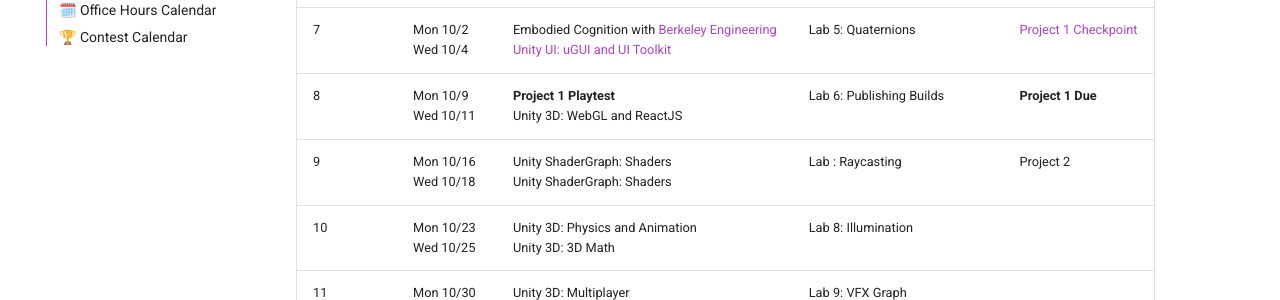
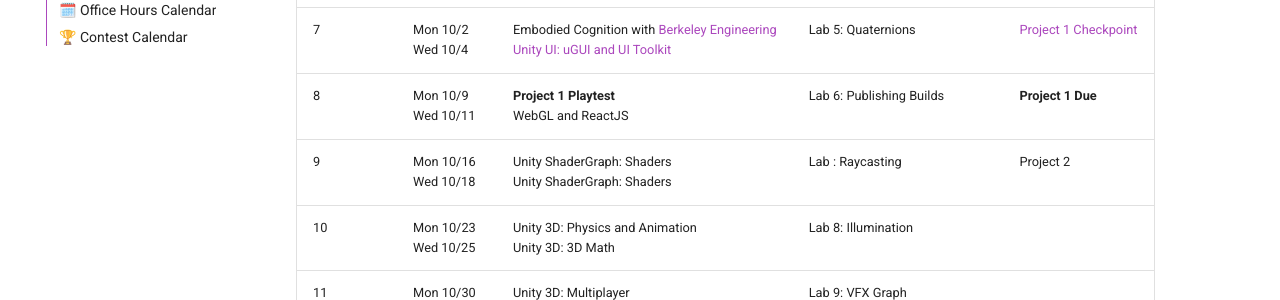
Before and after one commit to usc-ctin583/usc-ctin583.github.io, an MkDocs documentation site: the page built from docs/index.md, in a window 1280 px wide and 900 px high, scrolled down 561 px. Shown: the part 152-452 px from the top of the window. Built offline with MkDocs 1.6.1 and Material for MkDocs 9.7.7, drawn with Linux system fonts in a browser that asks for light colours.

Commit message:
modify WebGL lecture

```diff
--- a/docs/index.md
+++ b/docs/index.md
@@ -9,7 +9,7 @@
 | 5    | ==Mon 9/18== <br> ==Wed 9/20==   | ==Spatial Design with [Niantic Labs (RSVP)](https://calendar.google.com/calendar/event?action=TEMPLATE&tmeid=a2tjZGhsdTdrZjlzM2Q5NTNwYjRndXRmb2sgZGVib3JhaHl1ZW4yMDE2QGJlcmtlbGV5LmVkdQ&tmsrc=deborahyuen2016%40berkeley.edu)== <br> ==C#: Arrays, Coroutines, Recursion== | ==[Lab 3: Classes and Coroutines](Labs/lab3.md)== |
 | 6    |==Mon 9/25== <br> ==Wed 9/27==   | ==[Unity 3D: Player Movement and Collisions](https://www.icloud.com/keynote/01bSAfmd7C45UrRFrT-p8Ezeg#Lecture6)== <br> ==[Unity 3D: Object Oriented Programming](https://www.icloud.com/keynote/0920OrQoVdzLeXbAZZYG6Jp4g#Lecture6)== | ==[Lab 4: Generics and Inheritence](Labs/lab4.md)==| [Project 1: Advocacy](./Projects/project1.md) |
 | 7    | Mon 10/2 <br> Wed 10/4   | Embodied Cognition with [Berkeley Engineering](https://bid.berkeley.edu/) <br> [Unity UI: uGUI and UI Toolkit](https://www.icloud.com/keynote/05dxP82d9x9mFhNSfsZrNJTAA#Lecture7) | Lab 5: Quaternions | [Project 1 Checkpoint](./Projects/project1checkpoint.md) |
-| 8    | Mon 10/9 <br> Wed 10/11  | **Project 1 Playtest** <br> Unity 3D: WebGL and ReactJS | Lab 6: Publishing Builds | **Project 1 Due** |
+| 8    | Mon 10/9 <br> Wed 10/11  | **Project 1 Playtest** <br> WebGL and ReactJS | Lab 6: Publishing Builds | **Project 1 Due** |
 | 9    | Mon 10/16 <br> Wed 10/18 | Unity ShaderGraph: Shaders <br> Unity ShaderGraph: Shaders | Lab : Raycasting | Project 2 |
 | 10   | Mon 10/23 <br> Wed 10/25 | Unity 3D: Physics and Animation <br> Unity 3D: 3D Math | Lab 8: Illumination |
 | 11   | Mon 10/30 <br> Wed 11/1  | Unity 3D: Multiplayer <br> Unity 3D: Graphics | Lab 9: VFX Graph | <br> Project 2 Checkpoint |
```
